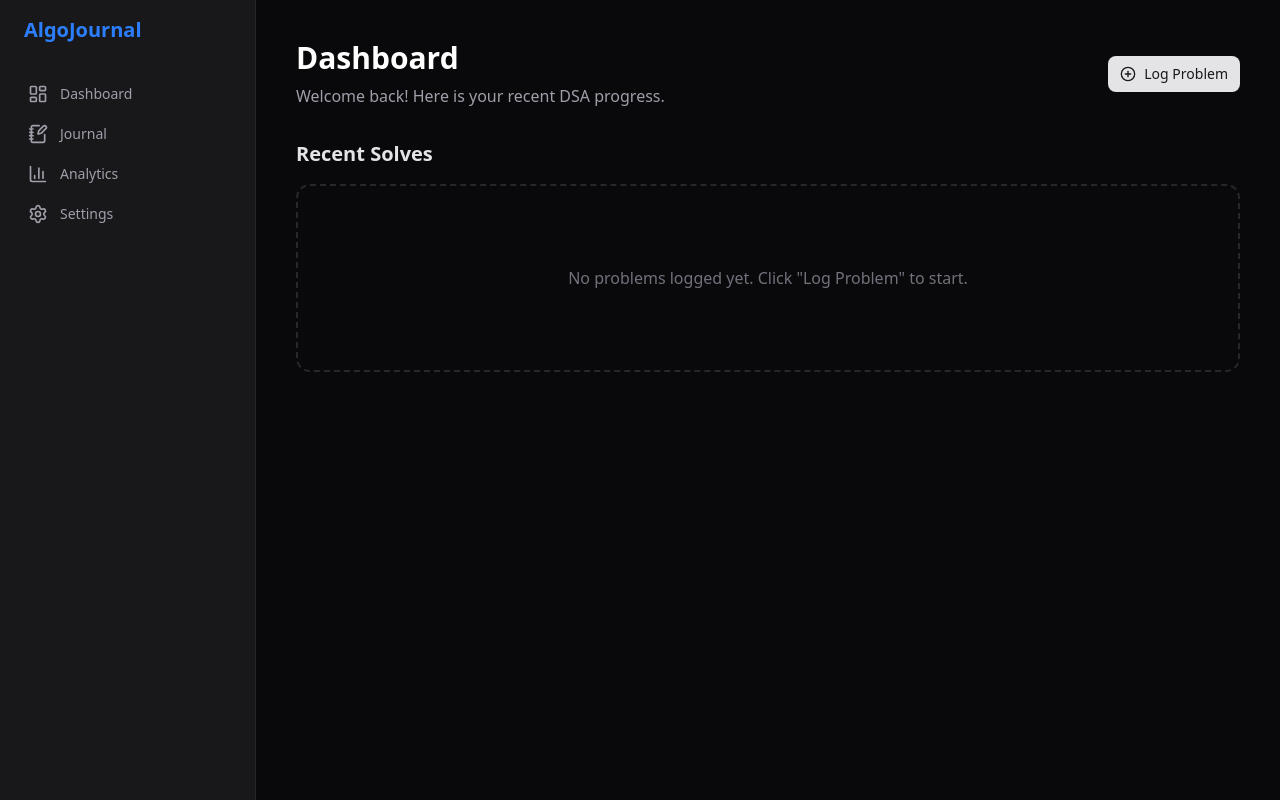
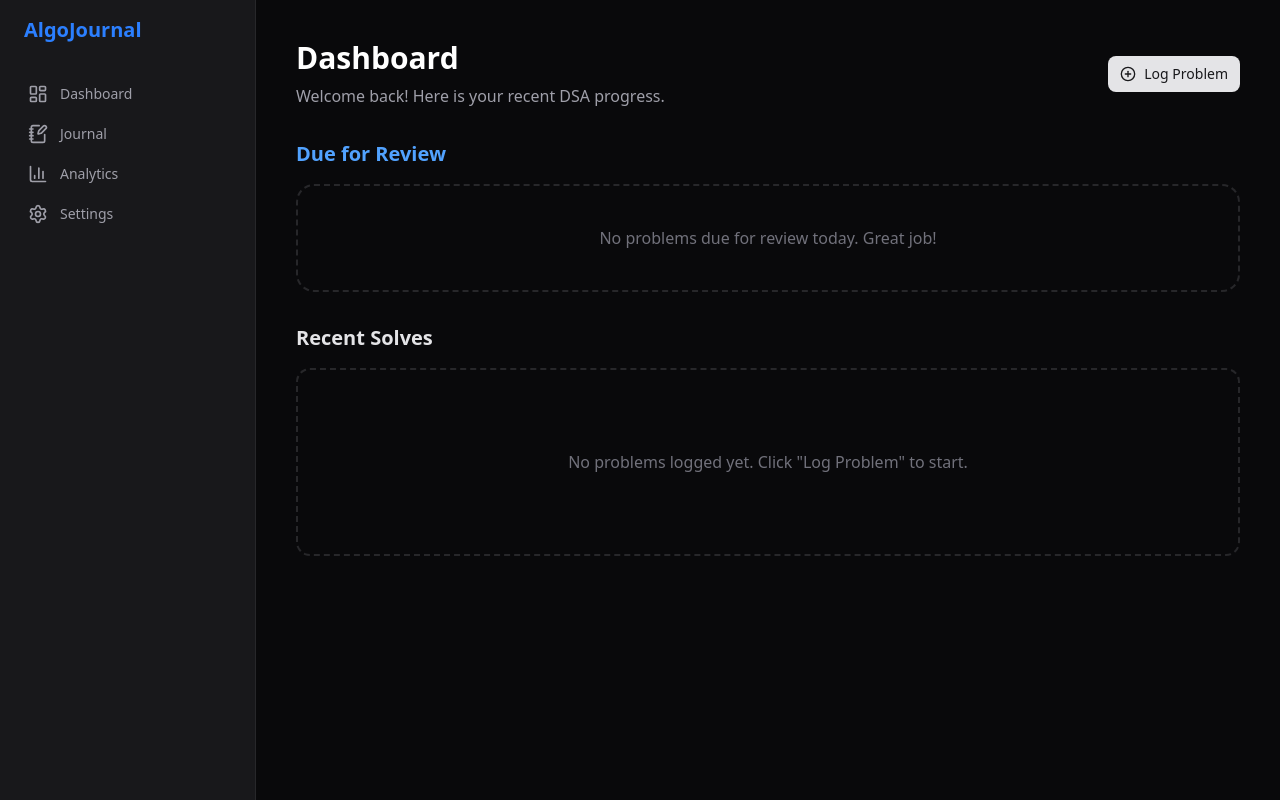
Before and after one commit to dizzyfrogs/algojournal, a Next.js app: page / in a window 1280 px wide. Built offline with nearby package versions, Linux system fonts and the light colour scheme.

Commit message:
added review queue to dashboard

```diff
--- a/src/app/page.tsx
+++ b/src/app/page.tsx
@@ -29,7 +29,14 @@ export default function Home() {
     localStorage.setItem("problems", JSON.stringify(updated));
   };
 
+  const today = new Date();
+  const reviewQueue = problems
+    .filter((p) => p.nextReviewDate && new Date(p.nextReviewDate) <= today)
+    .sort((a, b) => new Date(a.nextReviewDate).getTime() - new Date(b.nextReviewDate).getTime());
 
+  const recentSolves = problems
+    .filter((p) => !reviewQueue.find((rp) => rp.id === p.id))
+    .slice(0, 3);
 
   return (
     <div className="space-y-8">
@@ -40,6 +47,28 @@ export default function Home() {
         </div>
         <AddProblemModal onAddProblem={addProblem} />
       </div>
+
+      <section className="space-y-4">
+        <div className="flex items-center gap-2 text-blue-400">
+          <h2 className="text-xl font-semibold">Due for Review</h2>
+        </div>
+
+        {reviewQueue.length > 0 ? (
+          <div className="grid grid-cols-1 md:grid-cols-2 lg:grid-cols-3 gap-6">
+            {reviewQueue.map((problem) => (
+              <ProblemCard
+                key={problem.id}
+                problem={problem}
+                onDelete={deleteProblem}
+              />
+            ))}
+          </div>
+        ) : (
+          <div className="p-10 border-2 border-dashed border-zinc-800 rounded-2xl text-center">
+            <p className="text-zinc-500">No problems due for review today. Great job!</p>
+          </div>
+        )}
+      </section>
 
       <section>
         <h2 className="text-xl font-semibold mb-4 text-zinc-200">Recent Solves</h2>
```
